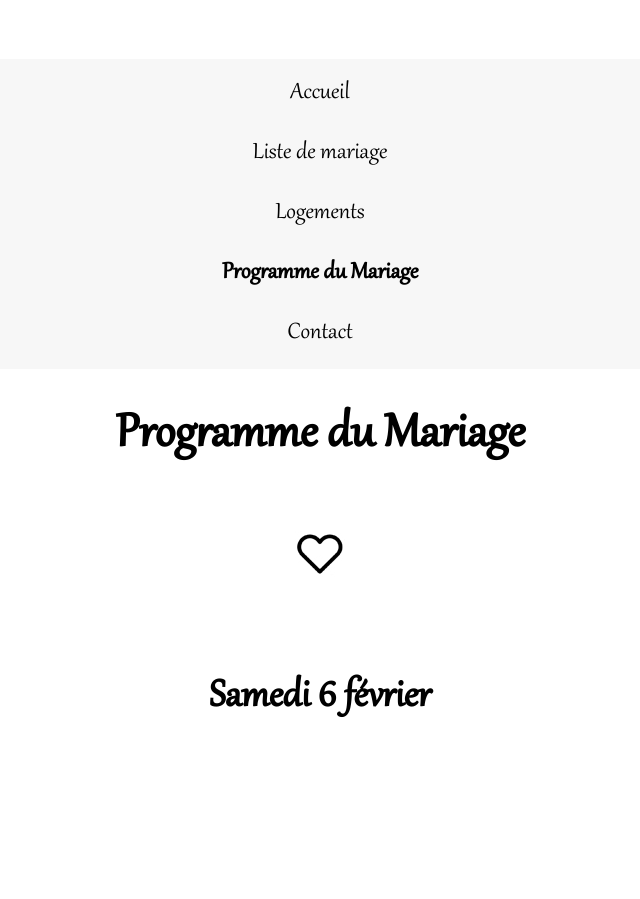
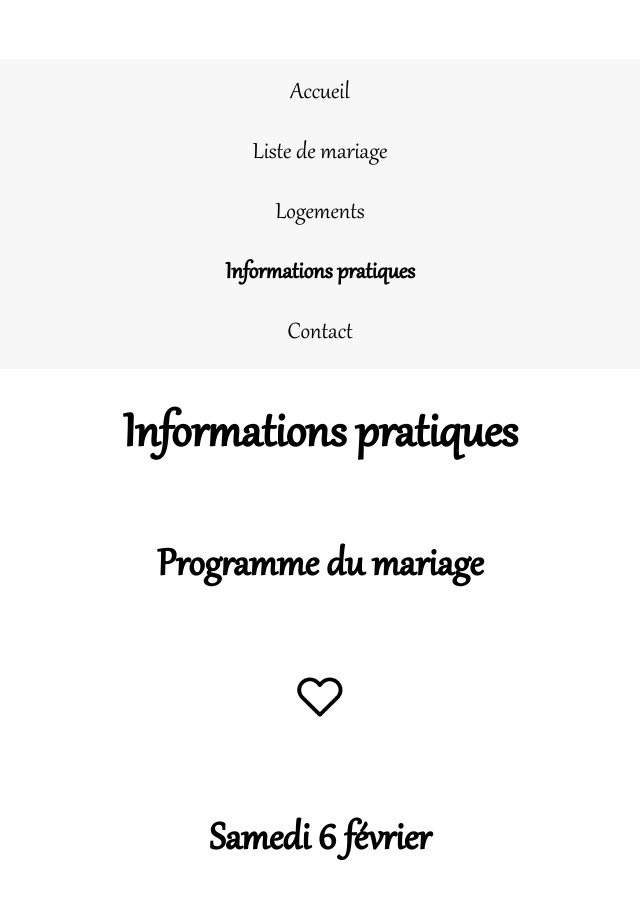
Before and after one commit to Germinal-A/Site-du-Mariage-de-Julia-et-Germain, a Jekyll site: the page built from informations-pratiques.md, in a window 1280 px wide and 900 px high, scrolled down 663 px. Shown: the whole window, without its empty margins (320-960 px from the left). Built offline with Jekyll 4.4.1, drawn with Linux system fonts in a browser that asks for light colours.

Commit message:
Update informations-pratiques.md

```diff
--- a/informations-pratiques.md
+++ b/informations-pratiques.md
@@ -1,11 +1,13 @@
 ---
 layout: default
 center_everything: 1
-title: "Programme du Mariage"
+title: "Informations pratiques"
 weight: 4
 ---
 
 ## {{page.title}}
+
+### Programme du mariage
 
 <img src="assets/Coeur.jpg">
 
```
